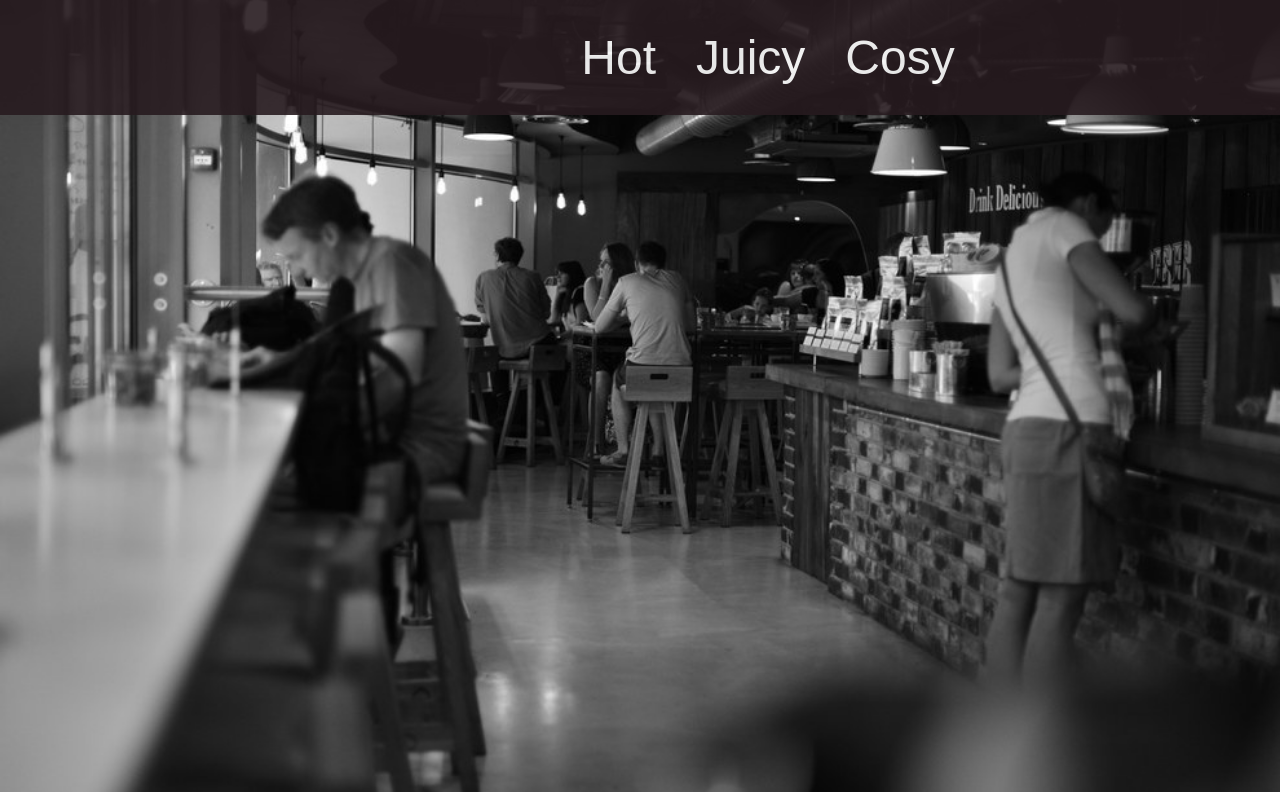
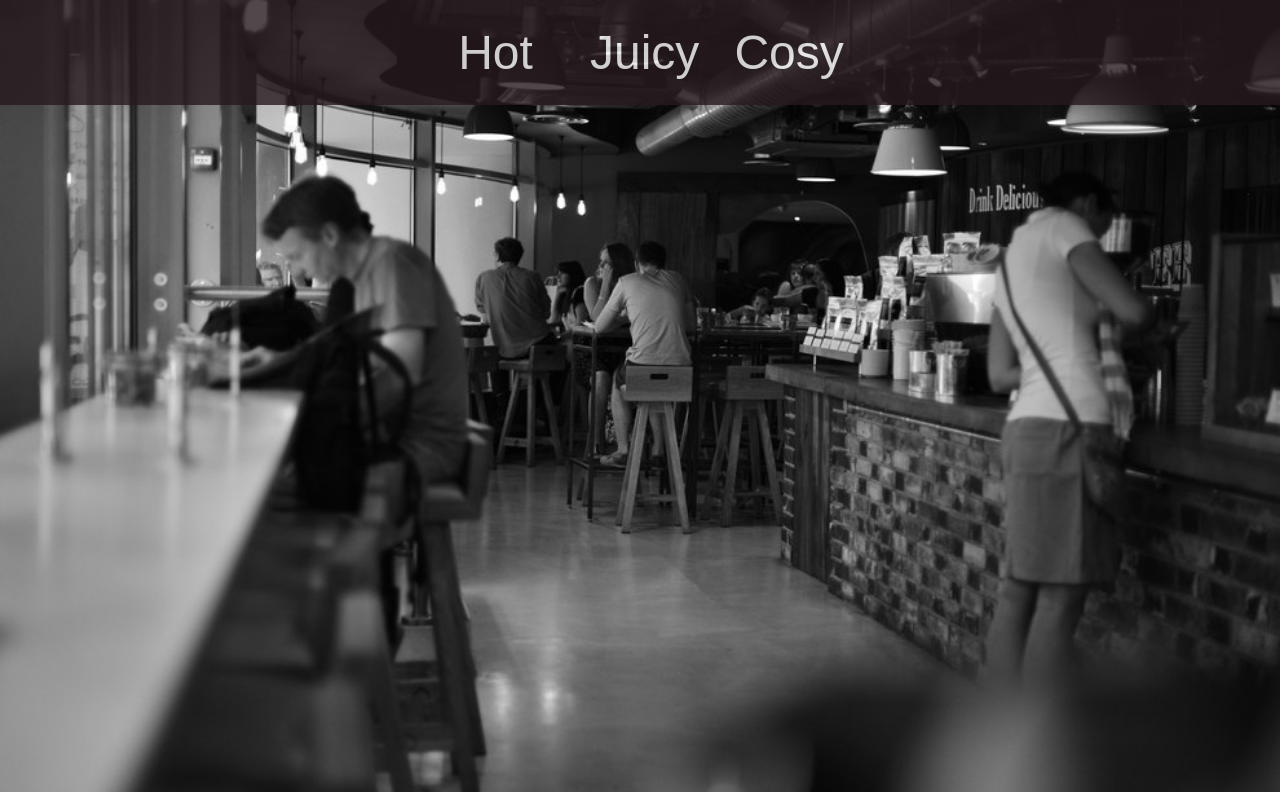
Before and after one commit to louohr/caffe-retro, a plain HTML site: page index.html in a window 1280 px wide. Shown: the top 792 px of the page. Drawn offline with Linux system fonts and the light colour scheme; a web font is replaced by a local one.

Commit message:
fix navbar

```diff
--- a/index.html
+++ b/index.html
@@ -12,15 +12,19 @@
 </head>
 
 <body>
-  <img src="assets/hot.jpg" class="hero" alt="hot background image">
+
   <header class="header">
-    <nav class="nav">
-      <a href="#hot">Hot</a>
-      <a href="#juicy">Juicy</a>
-      <a href="#cosy">Cosy</a>
+    <nav class="navbar">
+      <ul>
+        <li><a href="#hot">Hot</a></li>
+        <li><a href="#juicy">Juicy</a></li>
+        <li><a href="#cosy">Cosy</a></li>
+      </ul>
     </nav>
   </header>
-  <section>
+  <img src="assets/hot.jpg" class="hero" alt="hot background image">
+
+  <section class="container">
     <h1>Hot</h1>
     <p>Hot freshly ground black coffee or a cup of exquisite tea?</p>
     <p>We give you the perfect cup every time.</p>
--- a/style.css
+++ b/style.css
@@ -1,39 +1,53 @@
 body {
     margin: 0;
-    background: #eee;
+    padding: 0;
+    font-family: Arial, Helvetica, sans-serif;
 }
 
 .hero {
     width: 100%;
 }
 
-.nav {
+.header {
+    position: relative;
+}
+
+.navbar {
     position: fixed;
     background-color: #271b20;
+    opacity: .8;
     color: #fff;
-    opacity: .9;
-    position: fixed;
     top: 0;
     width: 100%;
-    padding: 30px 10%;
-    display: flex;
-    justify-content: center;
-    align-items: center;
 }
 
-.nav a {
-    color: #fff;
-    font-size: 3rem;
+.navbar ul {
+    list-style: none;
+    padding: 0;
+    margin: 0;
+    text-align: center;
+}
+
+.navbar li {
+    display: inline-block;
+}
+
+.navbar a {
     font-family: "Spirax", sans-serif;
     text-decoration: none;
-    margin: 0 20px;
-    margin-right: 20px;
+    color: #fff;
+    width: 100px;
+    display: block;
+    padding: 25px 20px;
+    font-size: 3rem;
     text-align: center;
 }
 
 h1 {
     font-size: 2rem;
     color: #8e0001;
+    font-family: "Spirax", sans-serif;
+    font-size: 4rem;
     display: flex;
     justify-content: center;
 }
```
